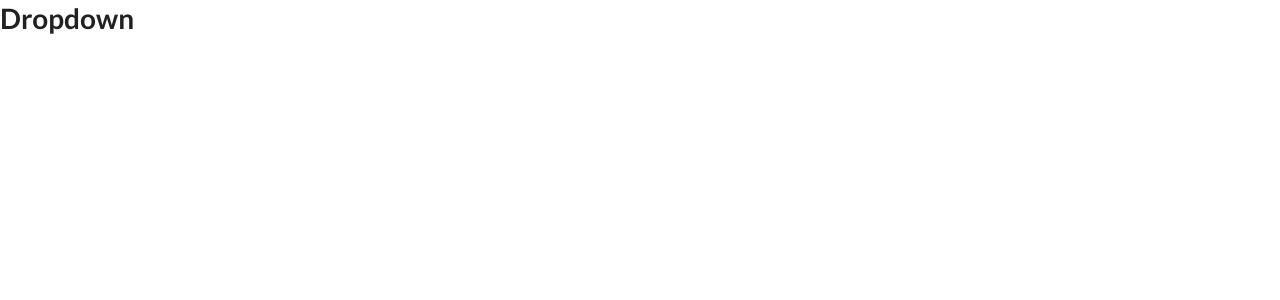
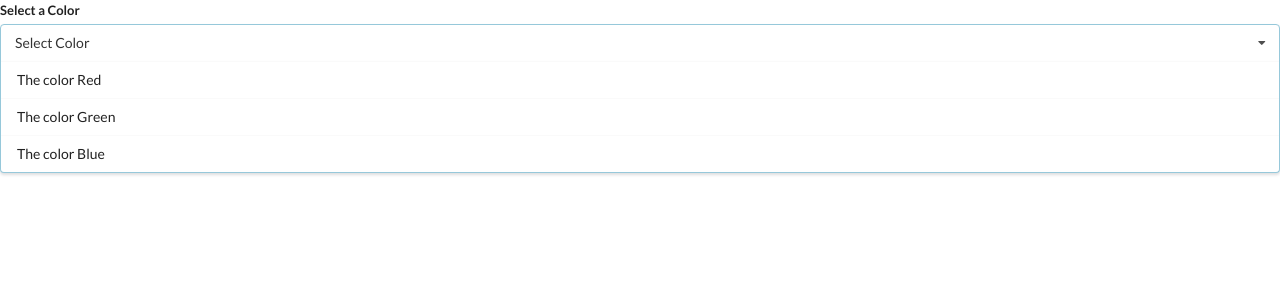
Before and after one commit to ndimoforaretas/THE-WIDGETS-APP, a React (Create React App) app: page / in a window 1280 px wide. Shown: the top 300 px of the page. Built offline with nearby package versions, Linux system fonts and the light colour scheme.

Commit message:
dropdown skeleton implemented

```diff
--- a/src/App.js
+++ b/src/App.js
@@ -17,12 +17,28 @@
 		content: "You use React by creating components",
 	},
 ];
+
+const options = [
+	{
+		label: "The color Red",
+		value: "red",
+	},
+	{
+		label: "The color Green",
+		value: "green",
+	},
+	{
+		label: "The color Blue",
+		value: "blue",
+	},
+];
+
 export default () => {
 	return (
 		<div>
 			{/* <Accordion items={items} /> */}
 			{/* <Search /> */}
-			<Dropdown />
+			<Dropdown options={options} />
 		</div>
 	);
 };
--- a/src/components/Dropdown.js
+++ b/src/components/Dropdown.js
@@ -1,7 +1,26 @@
 import React from "react";
 
-const Dropdown = () => {
-	return <h1>Dropdown</h1>;
+const Dropdown = ({ options }) => {
+	const renderedOptions = options.map((option) => {
+		return (
+			<div key={option.value} className="item">
+				{option.label}
+			</div>
+		);
+	});
+
+	return (
+		<div className="ui form">
+			<div className="field">
+				<label className="label">Select a Color</label>
+				<div className="ui selection dropdown visible active">
+					<i className="dropdown icon"></i>
+					<div className="text">Select Color</div>
+					<div className="menu visible transition">{renderedOptions}</div>
+				</div>
+			</div>
+		</div>
+	);
 };
 
 export default Dropdown;
```
